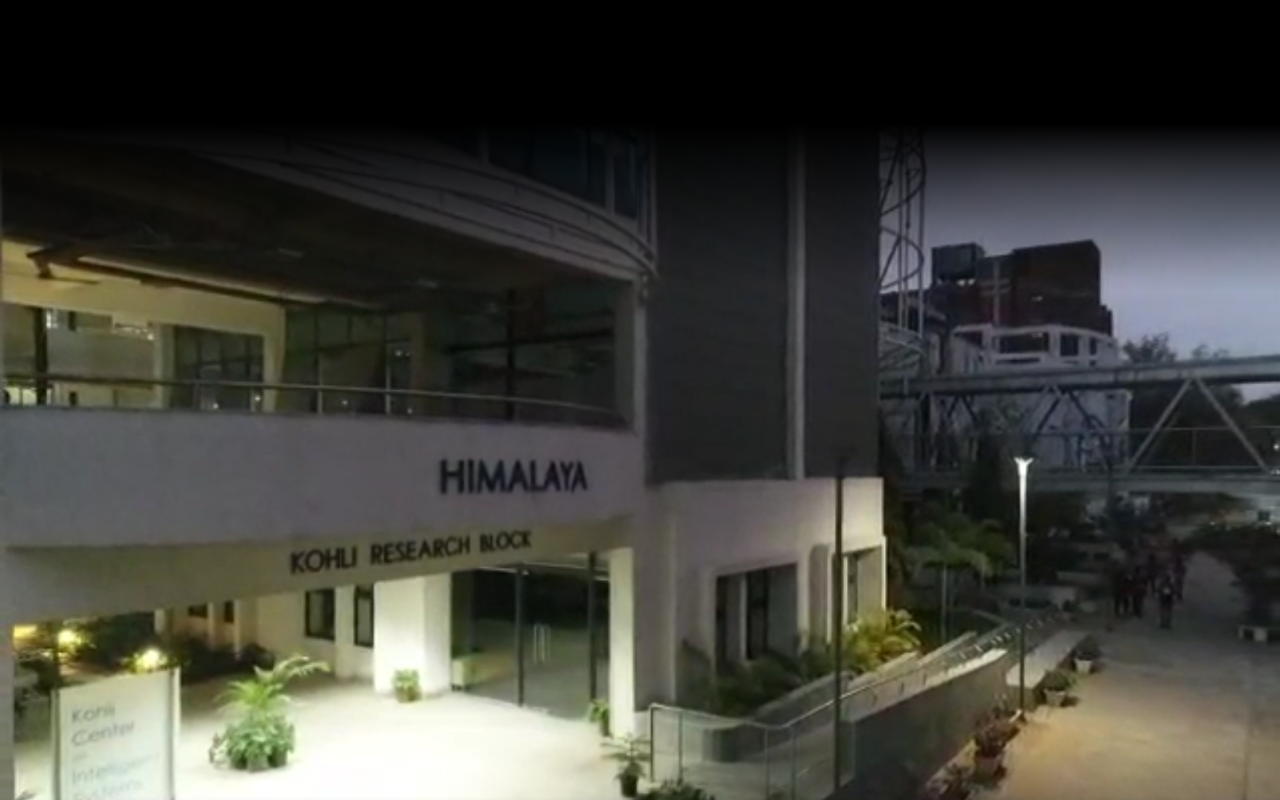
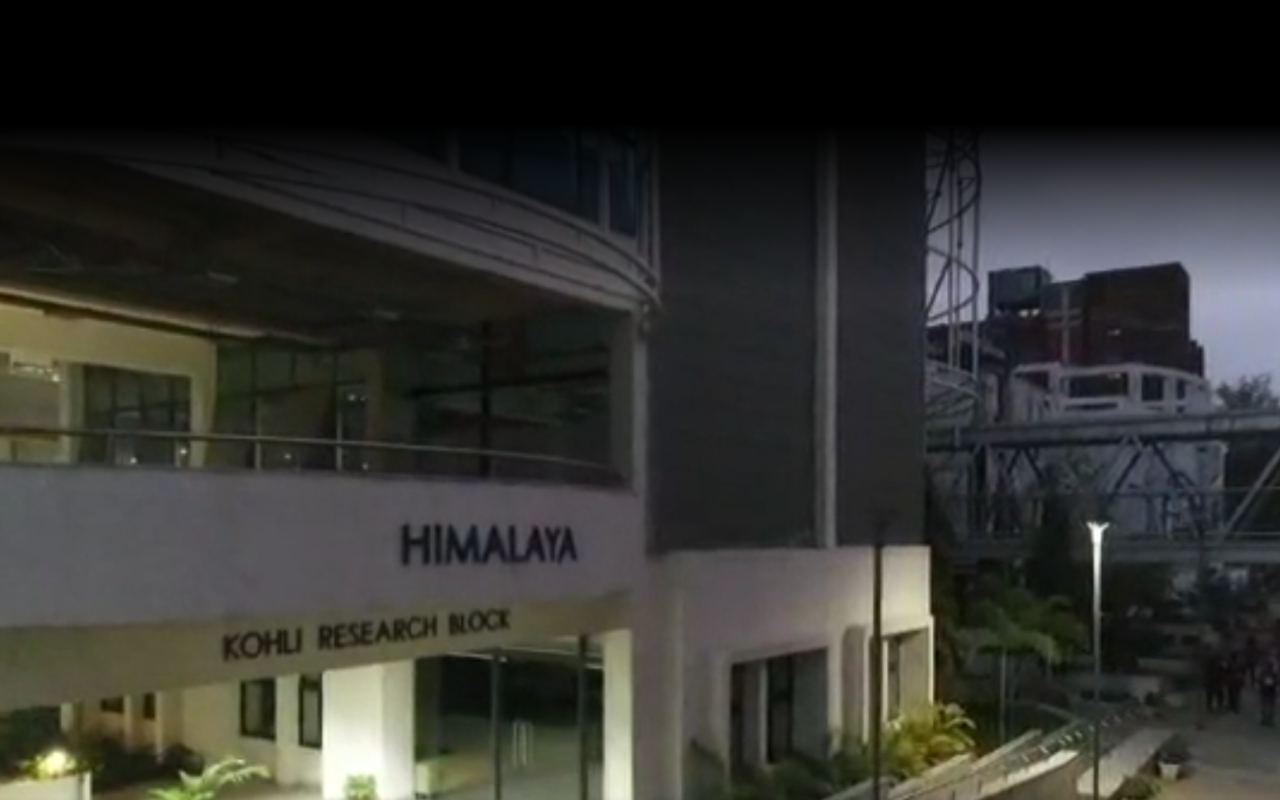
Before and after one commit to Felicity-IIIT-Hyderabad/website-2021, a React (Create React App) app in the folder reactapp/: page / in a window 1280 px wide. Shown: the part 1640-2440 px from the top of the page. Built offline with nearby package versions, Linux system fonts and the light colour scheme.

Commit message:
Fix intro video positioning

```diff
--- a/reactapp/src/components/Intro.jsx
+++ b/reactapp/src/components/Intro.jsx
@@ -3,7 +3,7 @@ import { Container } from "reactstrap";
 const Intro = () => {
     return (
         <Container fluid className="full-page text-light vignette">
-            <video autoPlay muted className="bg-media" width="2000">
+            <video autoPlay muted className="bg-media">
                 <source src="/videos/websitemedium1.mp4" type="video/mp4" />
             </video>
         </Container>
--- a/reactapp/src/index.scss
+++ b/reactapp/src/index.scss
@@ -24,19 +24,17 @@ code {
 }
 
 .full-page {
+    position: static;
     height: 105vh;
     width: 100vw;
     padding: 0;
 }
 
-.navbar-logo {
-    height: 50px;
-    margin: 0.2em;
-}
-
 .bg-media {
+    object-fit: cover;
     position: absolute;
     width: 100%;
+    height: 105vh;
     z-index: -9999;
     clip: rect(0px, 100vw, 105vh, 0px);
 }
@@ -69,3 +67,8 @@ code {
     top: 0;
     background-color: rgba(0, 0, 0, 0.7) !important;
 }
+
+.navbar-logo {
+    height: 50px;
+    margin: 0.2em;
+}
```
